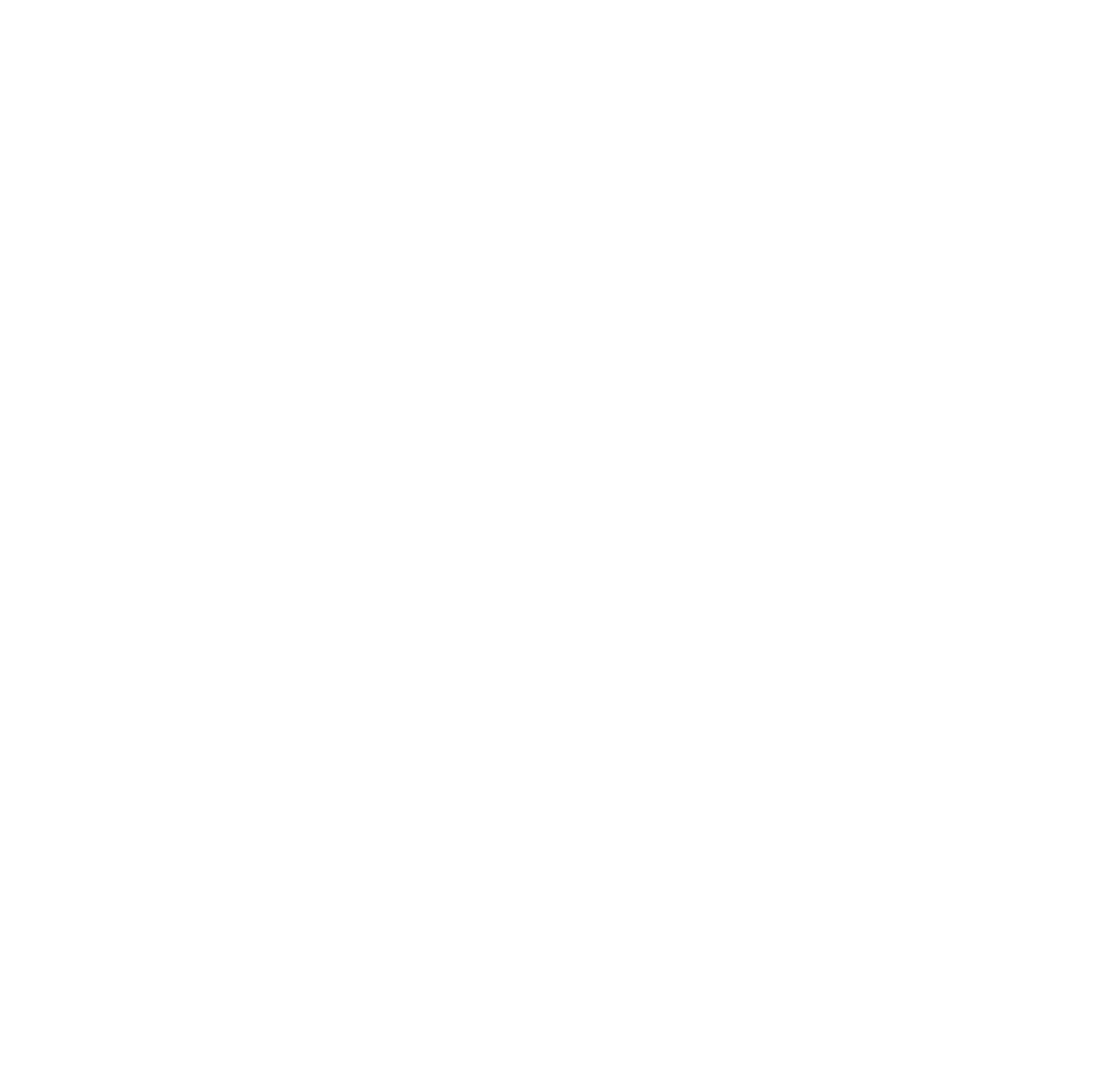
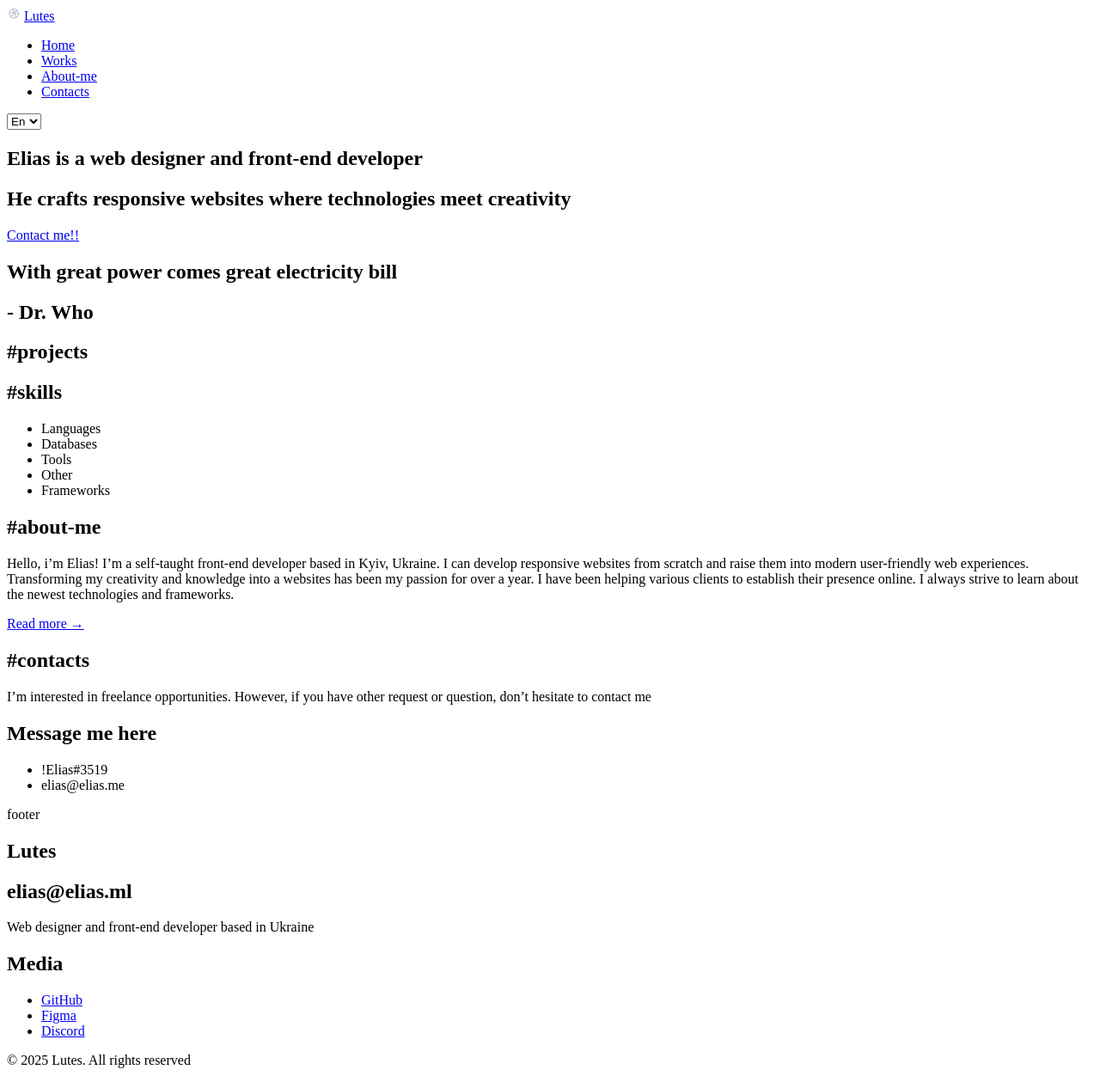
Before and after one commit to lutes-lab/Art-in-detail, a plain HTML site: page index.html in a window 1280 px wide. Shown: the whole page at 86% size. Before the commit the page ends 800 px from the top, so only its background shows below. Drawn offline with Linux system fonts and the light colour scheme.

Commit message:
<!--Разметка шапки сайта-->

```diff
--- a/index.html
+++ b/index.html
@@ -1,11 +1,115 @@
 <!DOCTYPE html>
 <html lang="en">
+
 <head>
     <meta charset="UTF-8">
     <meta name="viewport" content="width=device-width, initial-scale=1.0">
-    <title>Portfolio</title>
+    <!-- Добавление стилей шрифта-->
+    <link rel="preconnect" href="https://fonts.googleapis.com">
+    <link rel="preconnect" href="https://fonts.gstatic.com" crossorigin>
+    <link href="https://fonts.googleapis.com/css2?family=Montserrat:ital,wght@0,100..900;1,100..900&display=swap"
+        rel="stylesheet">
+
+    <title>Lutes portfolio</title>
 </head>
+
 <body>
+    <!--Разметка шапки сайта-->
+    <header>
+        <nav>
+            <a>
+                <img src="img/Dribble.svg" width="16" height="16" alt="">
+            </a>
+            <a href="index.html" class="logo">Lutes</a>
+            <ul>
+                <li><a href="index.html">Home</a></li>
+                <li><a href="works.html">Works</a></li>
+                <li><a href="about-me.html">About-me</a></li>
+                <li><a href="contact.html">Contacts</a></li>
+            </ul>
+            <select name="select">
+                <option value='en'>En</option>
+                <option value='ru'>Ru</option>
+            </select>
+
+        </nav>
+    </header>
+    <!--Разметка главного контента-->
+    <main>
+
+        <section>
+            <h1>Elias is a web designer and front-end developer</h1>
+            <h2>He crafts responsive websites where technologies meet creativity</h2>
+            <a href="contact.html">Contact me!! </a>
+
+        </section>
+
+
+        <section>
+            <h1>With great power comes great electricity bill</h1>
+            <h2>- Dr. Who</h2>
+        </section>
+
+        <section>
+            <h2>#projects</h2>
+        </section>
+        <section>
+
+            <h2>#skills</h2>
+            <ul>
+                <li>Languages</li>
+                <li>Databases</li>
+                <li>Tools</li>
+                <li>Other</li>
+                <li>Frameworks</li>
+            </ul>
+        </section>
+        <section>
+            <h2>#about-me</h2>
+            <p>Hello, i’m Elias!
+
+                I’m a self-taught front-end developer based in Kyiv, Ukraine. I can develop responsive websites from
+                scratch
+                and raise them into modern user-friendly web experiences.
+
+                Transforming my creativity and knowledge into a websites has been my passion for over a year. I have
+                been
+                helping various clients to establish their presence online. I always strive to learn about the newest
+                technologies and frameworks.</p>
+            <a href="about-me.html">Read more → </a>
+        </section>
+        <section>
+            <h2>#contacts</h2>
+            <p>I’m interested in freelance opportunities. However, if you have other request or question, don’t
+                hesitate to contact me</p>
+        </section>
+        <section>
+            <h2>Message me here</h2>
+            <ul>
+                <li>!Elias#3519</li>
+                <li>elias@elias.me</li>
+            </ul>
+        </section>
+    </main>
+    footer
+    <footer>
+        <section>
+            <h2>Lutes</h2>
+            <h2>elias@elias.ml</h2>
+            <p>Web designer and front-end developer based in Ukraine</p>
+        </section>
+        <section>
+            <h2>Media</h2>
+            <ul>
+                <li><a href="#">GitHub</a> </li>
+                <li><a href="#">Figma</a></li>
+                <li><a href="#">Discord</a></li>
+            </ul>
+        </section>
+        <p>© 2025 Lutes. All rights reserved</p>
+
+    </footer>
 
 </body>
+
 </html>
```
Also changed, not shown: about-me.html (added, +11 -0 lines), contact.html (added, +11 -0 lines), works.html (added, +11 -0 lines).
